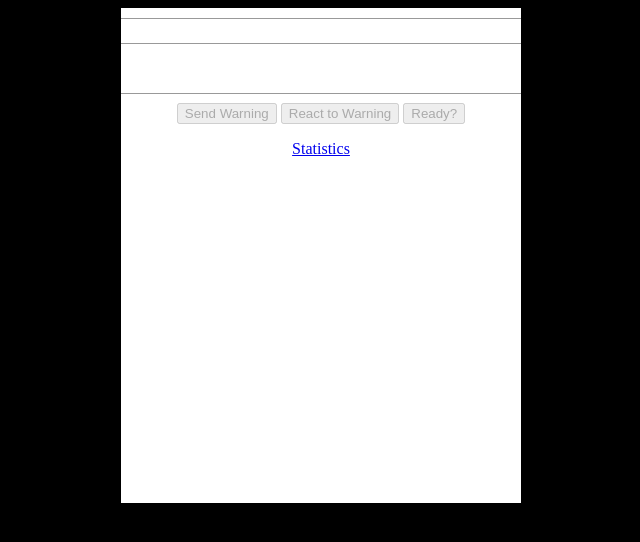
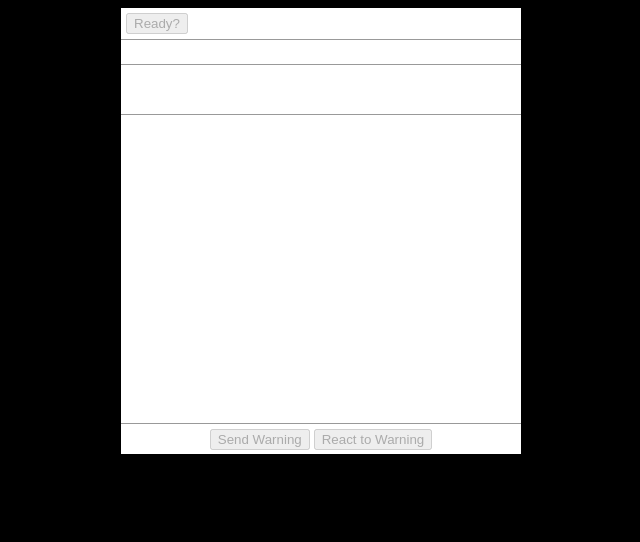
Before and after one commit to BenjaminWFox/certified-js13k, a website: page public/index.html in a window 1280 px wide. Shown: the whole page, without its empty margins (319-959 px from the left). Drawn offline with nearby package versions, Linux system fonts and the light colour scheme.

Commit message:
Re-organize client view to accomodate minigames

```diff
--- a/public/index.html
+++ b/public/index.html
@@ -17,7 +17,8 @@ body {
     width: 400px;
 }
 .game {
-    height: 400px;
+    border-bottom: 1px #999 solid;
+    height: 300px;
     width: 400px;
 }
 .status {
@@ -39,6 +40,11 @@ body {
     padding: 5px;
     width: 400px;
 }
+.buttons {
+    height: 30px;
+    padding: 5px;
+    width: 100%;
+}
 </style>
 </head>
 <body>
@@ -47,20 +53,18 @@ body {
     <div class="status">
         <div id="user1"></div>
         <div id="user2"></div>
+        <button class="ready" data-action="ready">Ready?</button>
     </div>
     <div id="timer"></div>
     <div id="message"></div>
     <div class="game" style="text-align:center">
-        <div>
-            <button class="warn" data-action="warning">Send Warning</button>
-            <button class="react" data-action="reaction">React to Warning</button>
-            <button class="ready" data-action="ready">Ready?</button>
-        </div>
-        <div id="score"></div>
-        <p>
-            <a href="/stat">Statistics</a>
-        </p>
+
     </div>
+    <div class="buttons">
+        <button class="warn" data-action="warning">Send Warning</button>
+        <button class="react" data-action="reaction">React to Warning</button>
+    </div>
+
 </div>
 <script src="/socket.io/socket.io.js"></script>
 <script src="/shared.js"></script>
```
